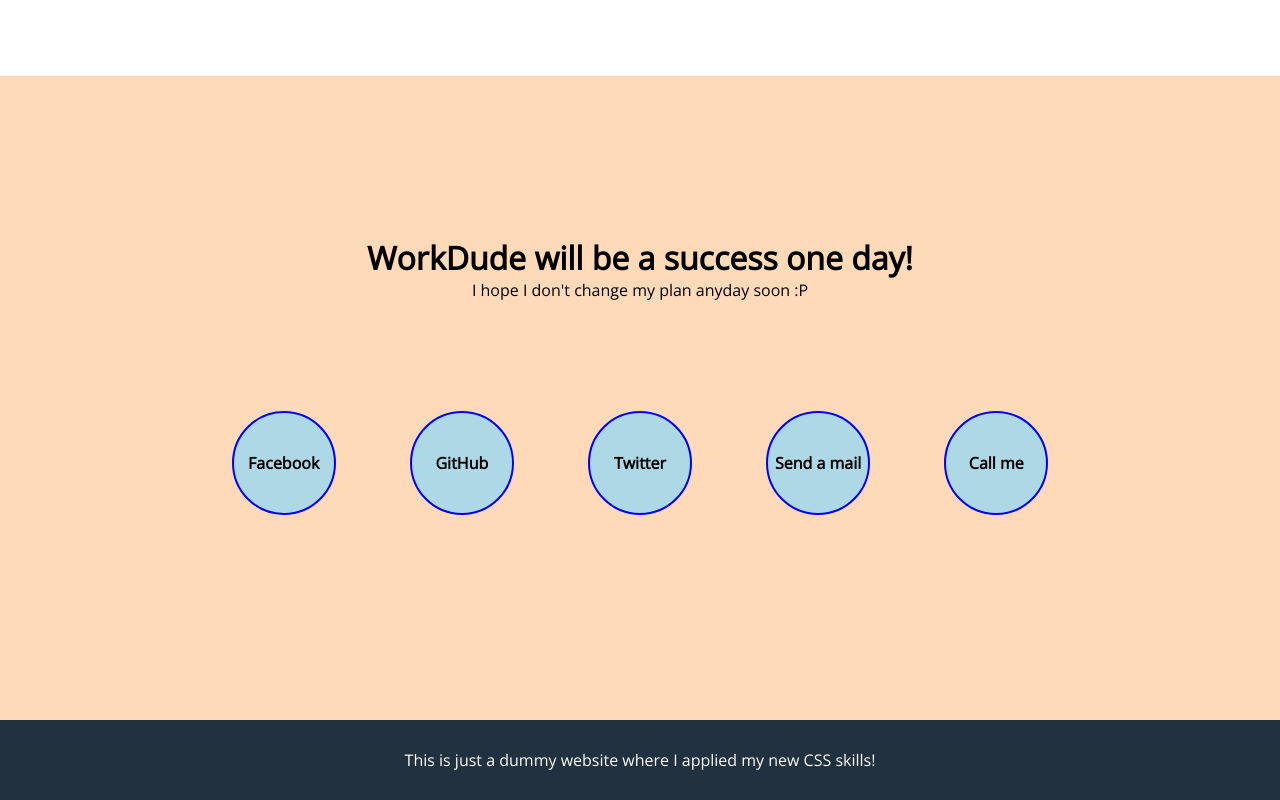
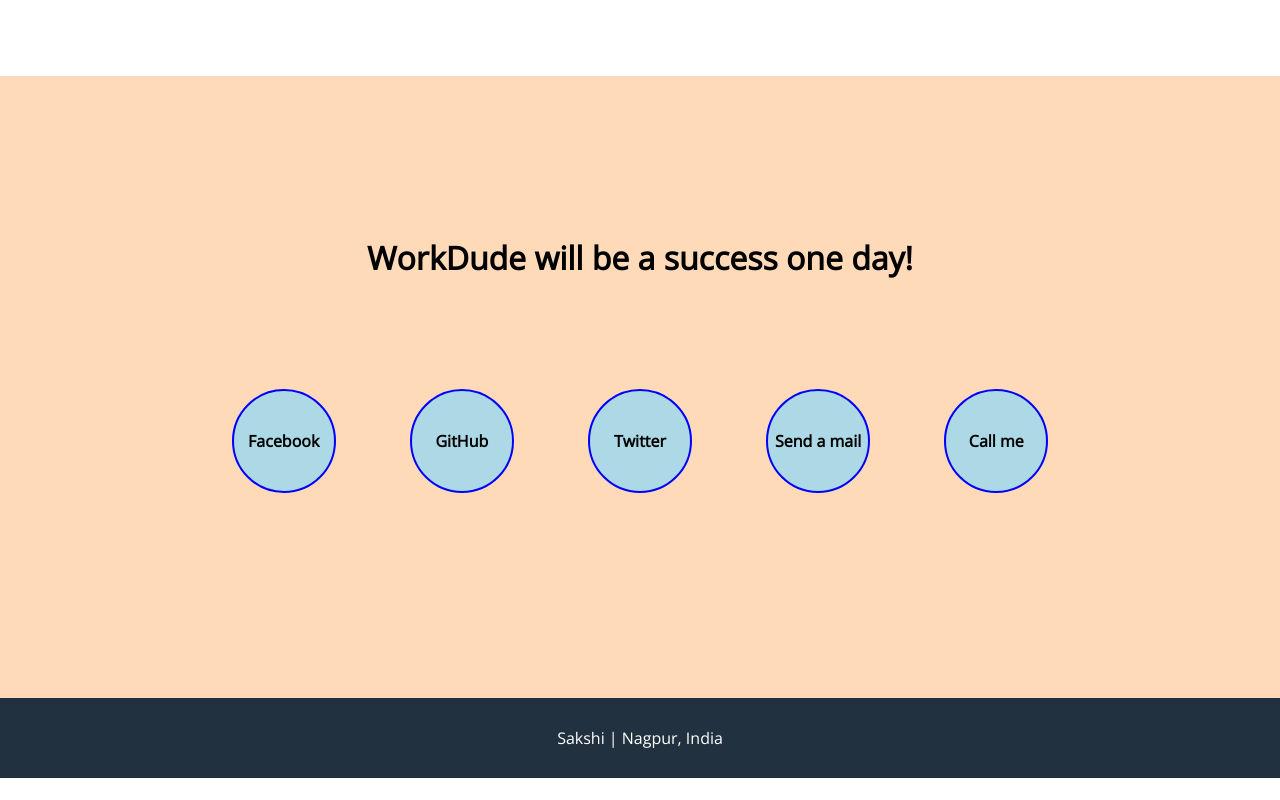
Before and after one commit to sakshikedar/WorkDude, a plain HTML site: page index.html in a window 1280 px wide. Shown: the part 1888-2688 px from the top of the page. After the commit the page ends 2666 px from the top, so only its background shows below. Drawn offline with nearby package versions, Linux system fonts and the light colour scheme.

Commit message:
Update index.html

```diff
--- a/index.html
+++ b/index.html
@@ -58,7 +58,7 @@
     <div id="contact" class="contact">
         <div class="header">
             <h1>WorkDude will be a success one day!</h1>
-            <p>I hope I don't change my plan anyday soon :P </p>
+
         </div>
         <a href="" target="_blank" class="contact-details">Facebook</a>
         <a id='profile-link' href="" target="_blank" class="contact-details">GitHub</a>
@@ -67,7 +67,8 @@
         <a href="tel:" class="contact-details">Call me</a>
     </div>
 
-<footer>This is just a dummy website where I applied my new CSS skills!
+<footer>
+  Sakshi | Nagpur, India
 
 </footer>
 
```
